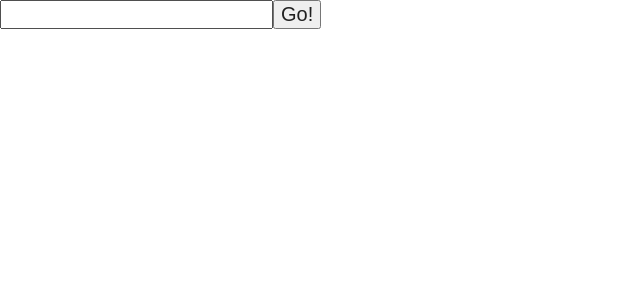
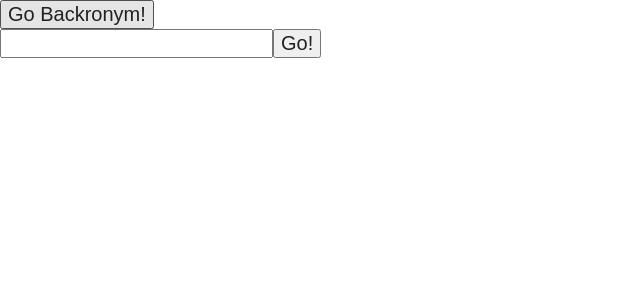
Before and after one commit to groupProjectSix/projectSix, a React (Create React App) app: page / in a window 1280 px wide. Shown: the top 300 px of the page, without its empty margins (0-640 px from the left). Built offline with nearby package versions, Linux system fonts and the light colour scheme; a web font is replaced by a local one.

Commit message:
made go home button

```diff
--- a/src/App.js
+++ b/src/App.js
@@ -29,6 +29,14 @@ class App extends Component {
     return (
       <Router>
         <React.Fragment>
+          <header>
+            <h1 className="sr-only">Backronym Generator!</h1>
+            <button onClick={this.preventDefaultFunction}>
+              <Link to="/">
+                Go Backronym!
+              </Link>
+            </button>
+          </header>
           <main>
             <form className="saveInput">
               <span className="sr-only"><label htmlFor="wordInput">Enter a Word!</label></span>
```
